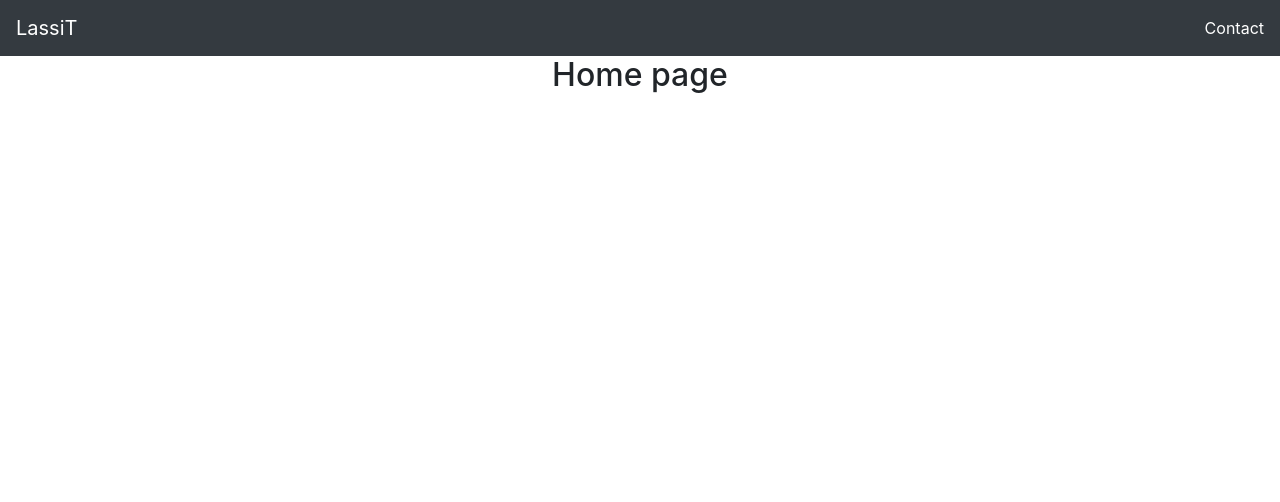
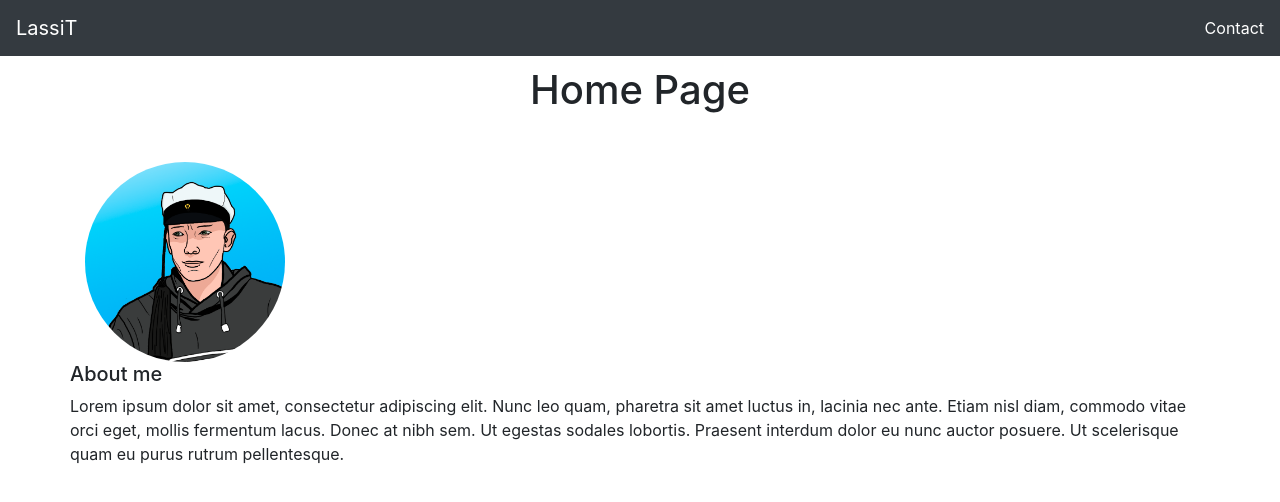
Before and after one commit to Lassi-T/CV-Website, a React (Create React App) app: page / in a window 1280 px wide. Shown: the top 502 px of the page. Built offline with nearby package versions, Linux system fonts and the light colour scheme.

Commit message:
Edited front page

```diff
--- a/src/App.css
+++ b/src/App.css
@@ -1,7 +1,9 @@
 .App {
-    background-color: white;
+  background-color: white;
 }
 
-.Home {
-    text-align: center;
+.Text {
+  text-align: center;
+  padding-top: 10px;
+  padding-bottom: 1em;
 }
--- a/src/App.js
+++ b/src/App.js
@@ -9,11 +9,12 @@ import './App.css'
 const App = () => {
   return (
     <Router>
-            <div className="body">
+      <div className='App'>
         <Header />
+        <h1 className='Text'>Home Page</h1>
         <Switch>
-                    <Route path="/" exact component={Home} />
-                    <Route path="/contact" component={Contact} />
+          <Route path='/' exact component={Home} />
+          <Route path='/contact' component={Contact} />
         </Switch>
       </div>
     </Router>
--- a/src/components/Contact.js
+++ b/src/components/Contact.js
@@ -1,11 +1,11 @@
 import React from 'react'
 
 const Contact = () => {
-    return (
-        <div>
-            <p>Contact information</p>
-        </div>
-    )
+  return (
+    <div>
+      <p>My Contact information</p>
+    </div>
+  )
 }
 
 export default Contact
--- /dev/null
+++ b/src/components/Home.css
@@ -0,0 +1,3 @@
+.Image {
+    padding: 10px;
+}
--- a/src/components/Home.js
+++ b/src/components/Home.js
@@ -1,11 +1,30 @@
 import React from 'react'
+import { Container, Col, Row, Media, Image } from 'react-bootstrap'
+import ProfilePic from '../images/TutorKuva5.png'
 
 const Home = () => {
-    return (
-        <div className="Home">
-            <h2>Home page</h2>
-        </div>
-    )
+  return (
+    <Container>
+      <Row>
+        <Col>
+          <Image src={ProfilePic} width={200} height={200} alt='ProfilePic' roundedCircle />
+        </Col>
+      </Row>
+      <Row>
+        <Media>
+          <Media.Body>
+            <h5>About me</h5>
+            <p>
+              Lorem ipsum dolor sit amet, consectetur adipiscing elit. Nunc leo quam, pharetra sit amet luctus
+              in, lacinia nec ante. Etiam nisl diam, commodo vitae orci eget, mollis fermentum lacus. Donec at
+              nibh sem. Ut egestas sodales lobortis. Praesent interdum dolor eu nunc auctor posuere. Ut
+              scelerisque quam eu purus rutrum pellentesque.
+            </p>
+          </Media.Body>
+        </Media>
+      </Row>
+    </Container>
+  )
 }
 
 export default Home
```
Also changed, not shown: src/components/Header.js (+4 -4 lines), src/images/TutorKuva5.png (added), 1 other file (tests, documents, lock files or other folders). Lines whose indentation alone changed are shown as unchanged.
